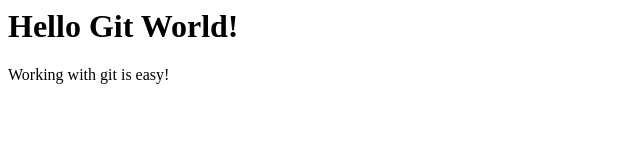
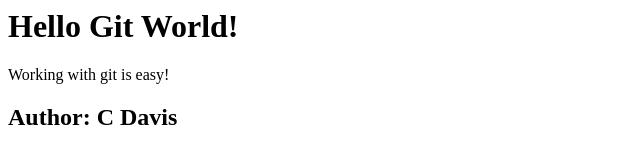
Before and after one commit to thejoegalaxy/GitGitHubMasterclass, a plain HTML site: page index.html in a window 1280 px wide. Shown: the whole page, without its empty margins (0-640 px from the left). Drawn offline with Linux system fonts and the light colour scheme.

Commit message:
Add author
I have added a header to the index.html file that now contains my name as the author of the file.

```diff
--- a/index.html
+++ b/index.html
@@ -3,3 +3,5 @@
 <div>
     <p>Working with git is easy!</p>
 </div>
+
+<h2>Author: C Davis</h2>
```
